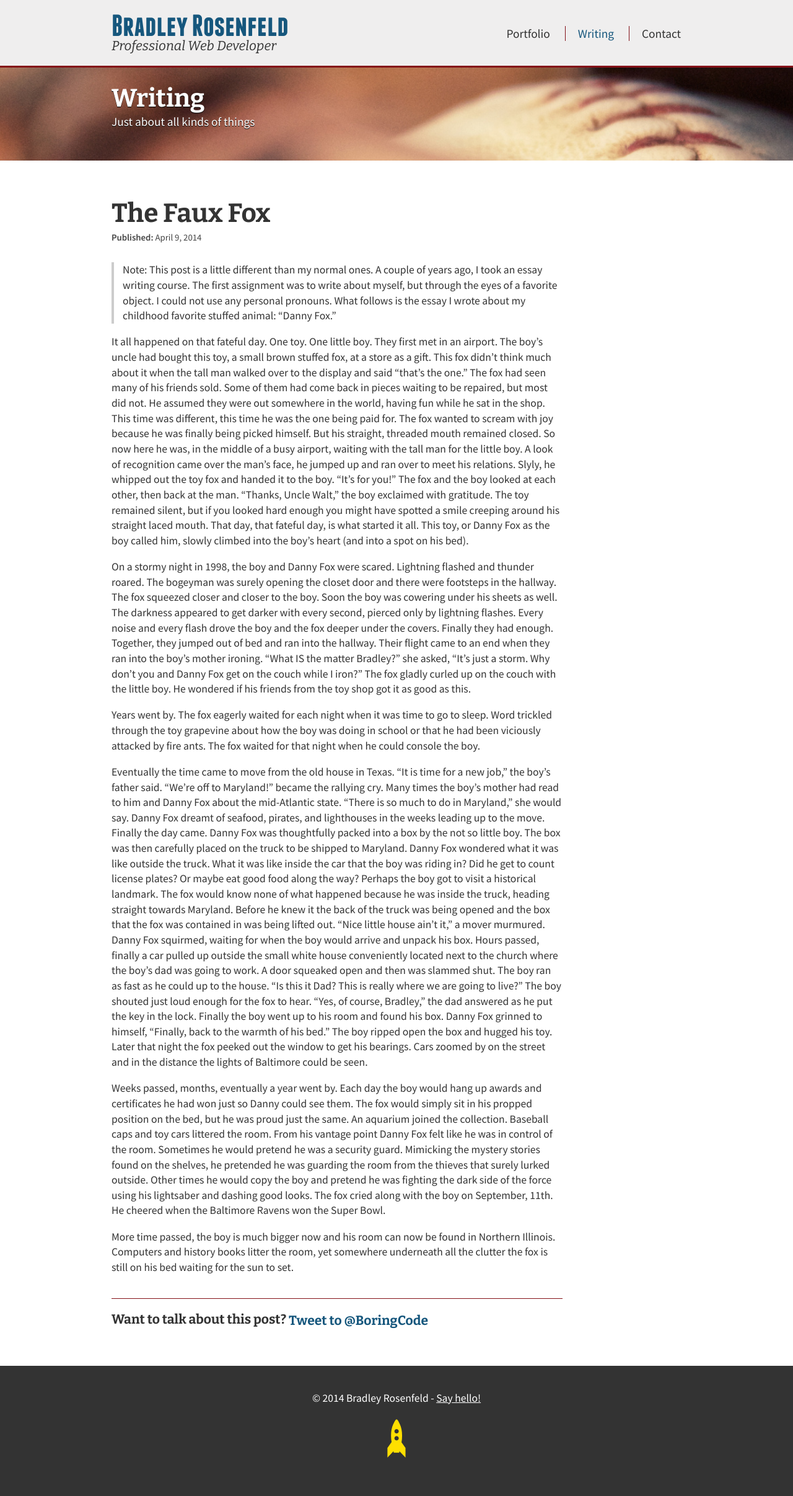
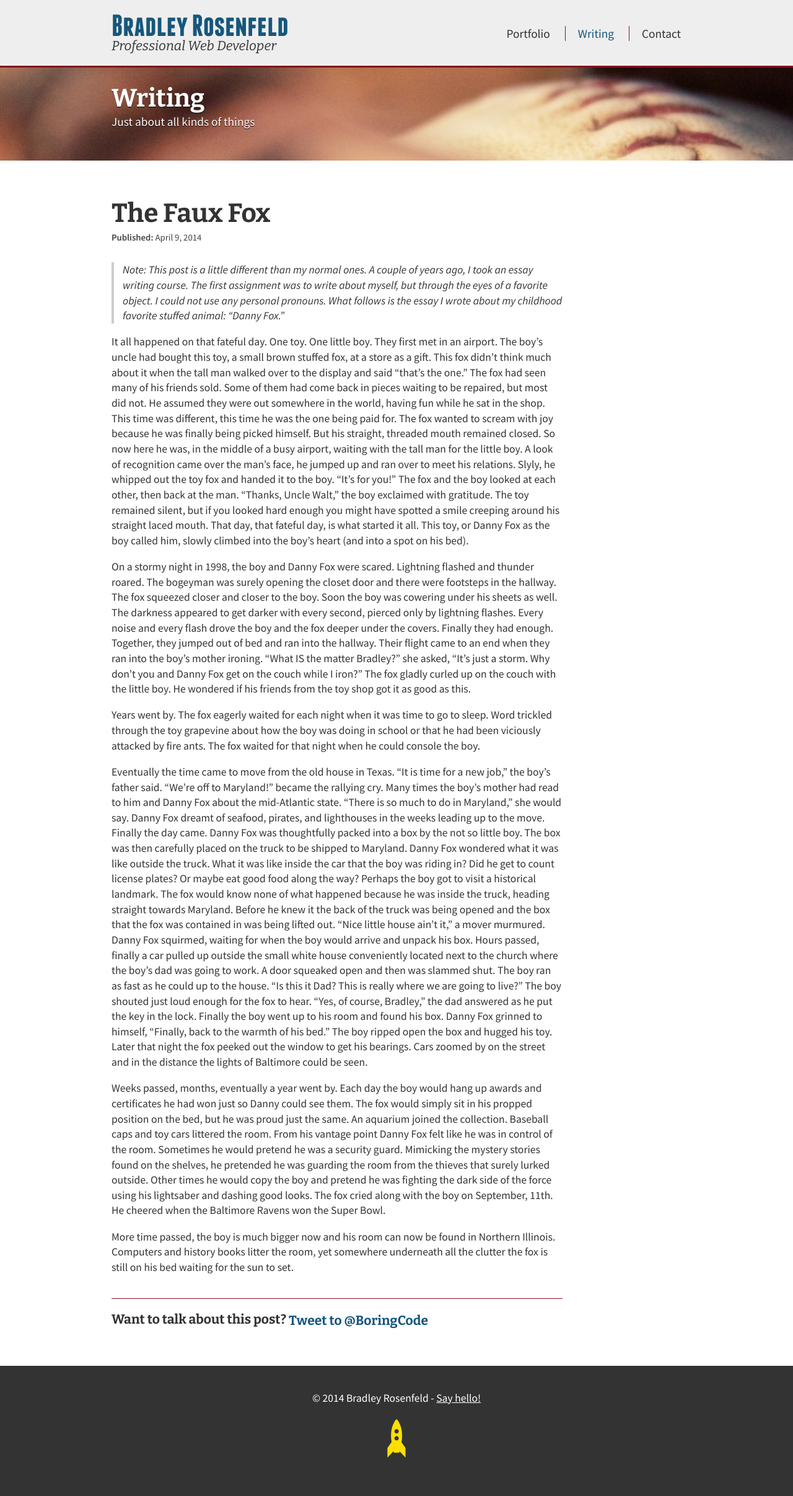
Before and after one commit to BoringCode/boringcode.github.com, a Jekyll site: the page built from _posts/2014-04-9-the-faux-fox.markdown, in a window 1280 px wide. Shown: the whole page at 62% size. Built offline with Jekyll 4.4.1, drawn with Linux system fonts in a browser that asks for light colours; Markdown is read by kramdown in place of the engine named in the settings; comment, search, counter and statistics services are not loaded.

```diff
--- a/_posts/2014-04-9-the-faux-fox.markdown
+++ b/_posts/2014-04-9-the-faux-fox.markdown
@@ -5,7 +5,7 @@ date:   2014-04-09 9:30:00
 excerpt: >
   It all happened on that fateful day. One toy. One little boy. They first met in an airport. The boy's uncle had bought this toy, a small brown stuffed fox, at a store as a gift. This fox didn't think much about it when the tall man walked over to the display and said "that's the one." The fox had seen many of his friends sold. Some of them had come back in pieces waiting to be repaired, but most did not. He assumed they were out somewhere in the world, having fun while he sat in the shop. This time was different, this time he was the one being paid for.
 ---
-> Note: This post is a little different than my normal ones. A couple of years ago, I took an essay writing course. The first assignment was to write about myself, but through the eyes of a favorite object. I could not use any personal pronouns. What follows is the essay I wrote about my childhood favorite stuffed animal: "Danny Fox."
+> *Note: This post is a little different than my normal ones. A couple of years ago, I took an essay writing course. The first assignment was to write about myself, but through the eyes of a favorite object. I could not use any personal pronouns. What follows is the essay I wrote about my childhood favorite stuffed animal: "Danny Fox."*
 
 It all happened on that fateful day. One toy. One little boy. They first met in an airport. The boy's uncle had bought this toy, a small brown stuffed fox, at a store as a gift. This fox didn't think much about it when the tall man walked over to the display and said "that's the one." The fox had seen many of his friends sold. Some of them had come back in pieces waiting to be repaired, but most did not. He assumed they were out somewhere in the world, having fun while he sat in the shop. This time was different, this time he was the one being paid for. The fox wanted to scream with joy because he was finally being picked himself. But his straight, threaded mouth remained closed. So now here he was, in the middle of a busy airport, waiting with the tall man for the little boy. A look of recognition came over the man's face, he jumped up and ran over to meet his relations. Slyly, he whipped out the toy fox and handed it to the boy. "It's for you!" The fox and the boy looked at each other, then back at the man. "Thanks, Uncle Walt," the boy exclaimed with gratitude. The toy remained silent, but if you looked hard enough you might have spotted a smile creeping around his straight laced mouth. That day, that fateful day, is what started it all. This toy, or Danny Fox as the boy called him, slowly climbed into the boy's heart (and into a spot on his bed).
 
```
